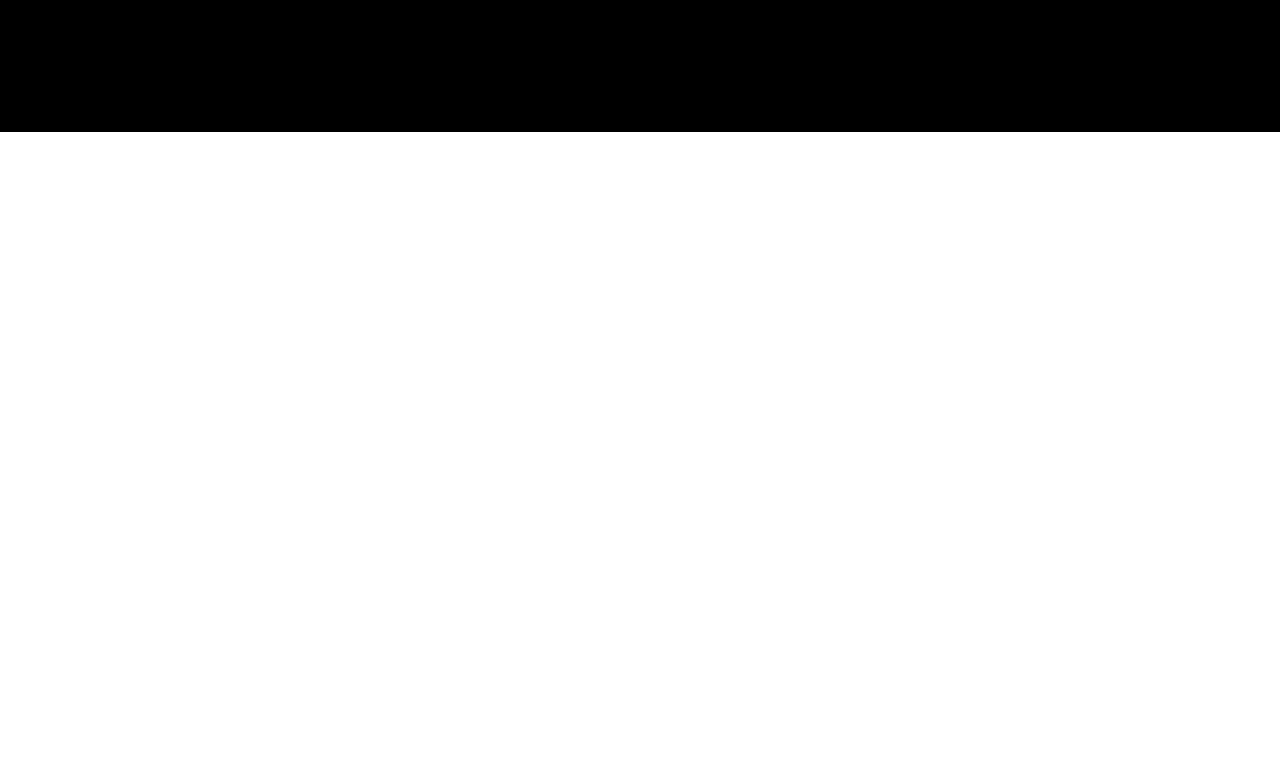
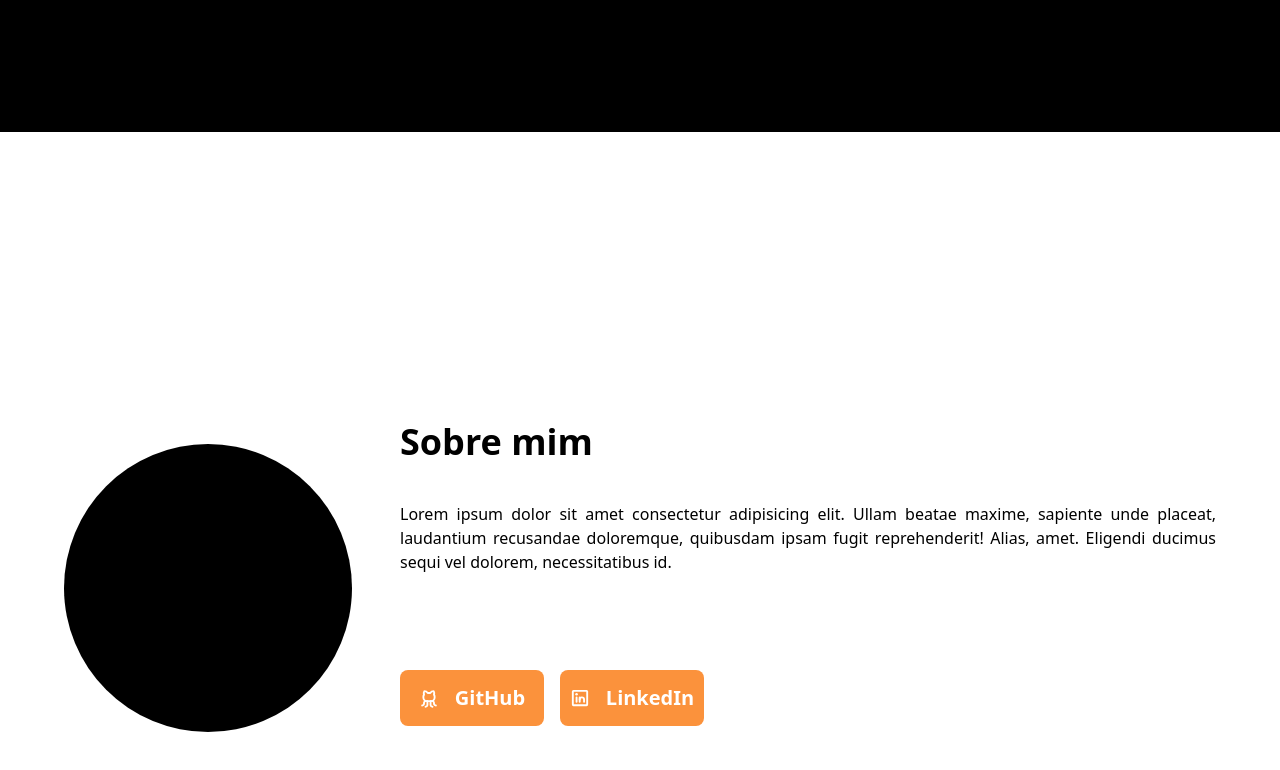
Before and after one commit to Iann-rst/tailwindcss-portfolio, a React (Vite) app: page / in a window 1280 px wide. Shown: the part 668-1438 px from the top of the page. Before the commit the page ends 842 px from the top, so only its background shows below. Built offline with nearby package versions, Linux system fonts and the light colour scheme.

Commit message:
feat: adicionando seção about

```diff
--- a/src/App.tsx
+++ b/src/App.tsx
@@ -1,3 +1,4 @@
+import { About } from "./components/About";
 import { Header } from "./components/Header";
 import { Home } from "./components/Home";
 
@@ -8,6 +9,7 @@ function App() {
       <Header />
       <main>
         <Home />
+        <About />
       </main>
     </div>
   )
```
